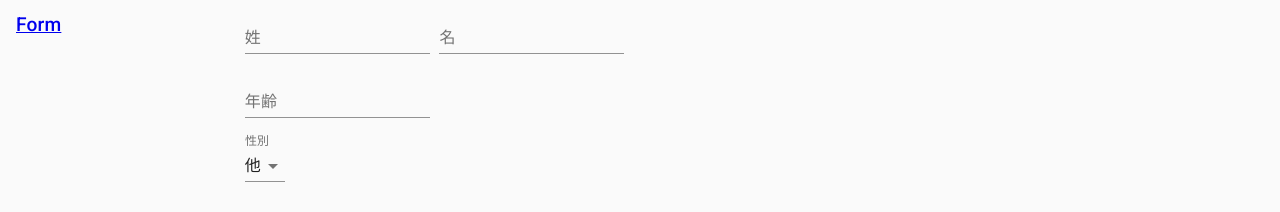
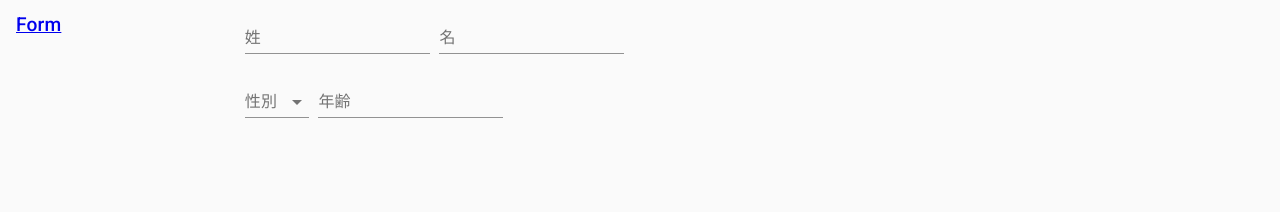
Before and after one commit to youkidkk/react-app-sample, a React (Create React App) app: page /form in a window 1280 px wide. Shown: the part 156-368 px from the top of the page. Built offline with nearby package versions, Linux system fonts and the light colour scheme.

Commit message:
性別の幅を指定し、初期値を空白に設定

```diff
--- a/src/form/form.js
+++ b/src/form/form.js
@@ -25,15 +25,20 @@ export default function Form(props) {
           <TextField id="firstName" label="名" />
         </div>
         <div>
-          <TextField id="age" label="年齢" type="number" />
-        </div>
-        <div>
-          <TextField id="gender" select label="性別" defaultValue="3">
+          <TextField
+            id="gender"
+            select
+            label="性別"
+            defaultValue=""
+            style={{ width: "4.0rem" }}
+          >
             <MenuItem value="1">男性</MenuItem>
             <MenuItem value="2">女性</MenuItem>
             <MenuItem value="3">他</MenuItem>
           </TextField>
+          <TextField id="age" label="年齢" type="number" />
         </div>
+        <div></div>
       </form>
     </React.Fragment>
   );
```
